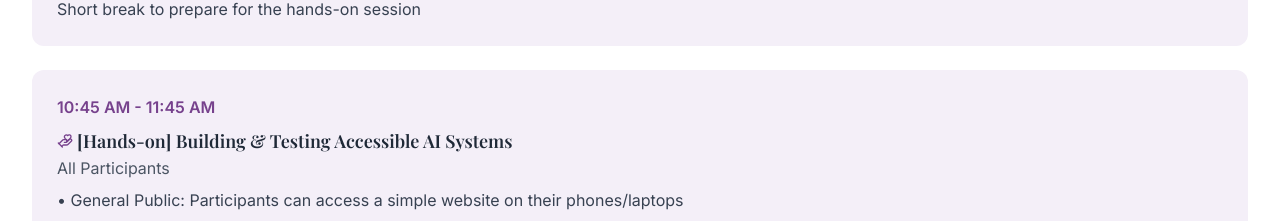
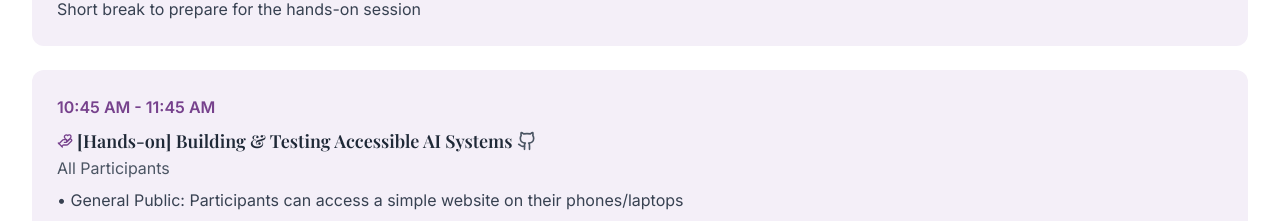
Before and after one commit to ElizaZhou96/i2i-2025, a React (Vite) app: page / in a window 1280 px wide. Shown: the part 2834-3055 px from the top of the page. Built offline with nearby package versions, Linux system fonts and the light colour scheme.

Commit message:
Add hands-on website

```diff
--- a/src/App.tsx
+++ b/src/App.tsx
@@ -233,6 +233,9 @@ function App() {
                 <span className="inline-flex items-center gap-1">
                   <HandHeart className="w-4 h-4 text-[#77428D]" />
                   [Hands-on] Building & Testing Accessible AI Systems
+                  <a href="https://github.com/ElizaZhou96/i2i-hands-on" className="text-gray-600 hover:text-[#77428D]">
+                  <Github size={20} />
+                </a>
                 </span>
               }
               speaker="All Participants"
```
